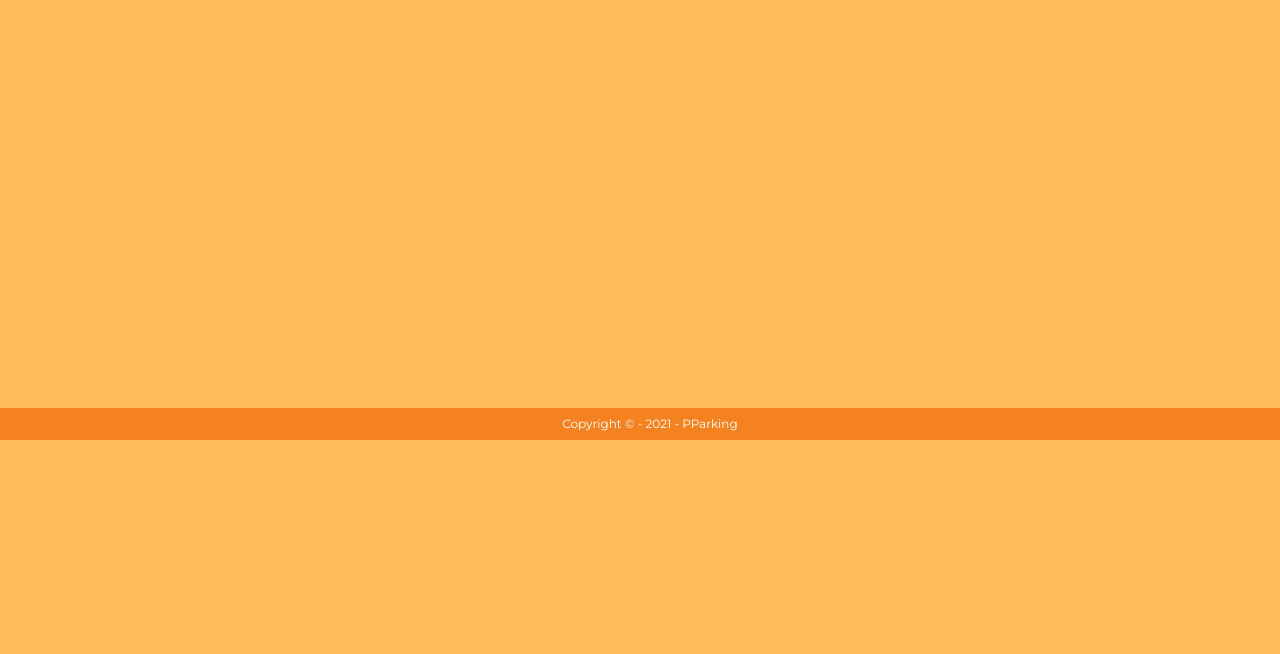
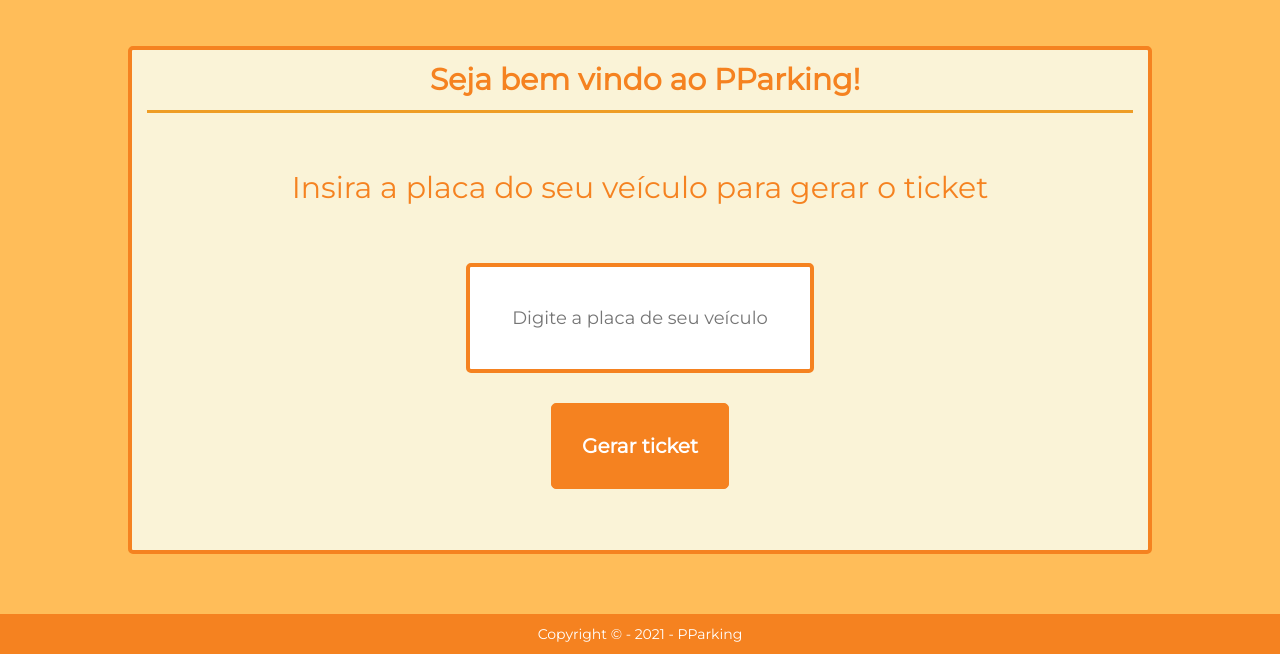
Before and after one commit to DaviMCC/PParking, a plain HTML site: page PParking Project/cabine_entrada.html in a window 1280 px wide. Shown: the part 360-1014 px from the top of the page. Before the commit the page ends 800 px from the top, so only its background shows below. Drawn offline with Linux system fonts and the light colour scheme.

Commit message:
cabine de entrada completa

```diff
--- a/PParking Project/CSS/entrada_style.css
+++ b/PParking Project/CSS/entrada_style.css
@@ -23,20 +23,117 @@ header{
 body {
     background-color: #ffbd59;
     padding-bottom: 58px;
+    font-family: Montserrat;
 }
 main{
-    width: 90vw;
+    width: 80%;
     margin: 0 auto;
-    padding: 30px 20px;
+
 }
-footer{
+
+article{
+
+    background-color:rgb(250, 243, 215);
+    border-radius: 5px;
+    border: 4px solid #f58220;
+    height: auto;
+    height: 500px;
+    max-height: 500px;
+    max-width: 1550px;
+    margin: 30px auto;
+
     text-align: center;
     font-family: Montserrat;
     font-size: 12px;
+    color: #f58220;
+
+}
+
+#titulo-instrucao{
+
+    margin: 15px;
+    padding-left: 10px;
+    padding-bottom: 15px;
+    font-weight: bold;
+
+    font-size: 30px;
+    border-bottom: 3px solid #ee9d25;
+
+}
+
+#mensagem{
+
+    font-size: 30px;
+    margin: 45px auto;
+    padding: 15px;
+}
+
+footer{
+    padding: 13px 0px;
+    background: #f58220;
+    position: absolute;
+    width: 100%;
+    margin: 30px auto;
+
+}
+
+footer p{
+    text-align: center;
+    font-size: 14px;
     color: white;
-    padding: 10px;
-    background-color: #f58220;
-    bottom: 0;
-    position: fixed;
-    width: 100%;
 }
+
+.divinstrucao >h1{
+    background-color: white;
+
+    border-radius: 5px;
+    border: 2px solid #f58220;
+
+    color: orange;
+    font-family: Montserrat;
+    font-size: 30px
+}
+
+#caixa-de-insercao-placa{
+
+    height: auto;
+    width: 260px;
+    text-align: center;
+    font-family: Montserrat;
+
+    font-size: 18px;
+    border-radius: 5px;
+    border: 4px solid #f58220;
+    padding: 40px;
+    margin:  auto;
+    display: block;
+}
+
+#caixa-de-insercao-placa:focus{
+
+    outline: none !important;
+
+    border: 4px solid #ffbd59;
+
+}
+#botao {
+
+    padding: 30px;
+    margin: 30px auto;
+    display: block;
+
+    font-weight: bold;
+    font-size: 20px;
+    font-family: Montserrat;
+
+    background: #f58220;
+    color: white;
+    border: 1px solid #f58220;
+    border-radius: 5px;
+}
+
+#botao:focus{
+
+    background-color: #ffbd59;
+    border: 4px solid #ffbd59;
+}
--- a/PParking Project/cabine_entrada.html
+++ b/PParking Project/cabine_entrada.html
@@ -14,11 +14,31 @@
         <header>
             <div class="caixa-apresentacao">
                 <h1 class="logo-header"><img src ="images/logo_pp.png" alt="PParking logotipo"></h1>
-                <h1 class="titulo-site">Cabine de Entrada</h1>
+                <h1 class="titulo-site" >Cabine de Entrada</h1>
             </div>
         </header>
 
         <main>
+            <article>
+
+                <div class="div-instrucao">
+                    <h1 id="titulo-instrucao">Seja bem vindo ao PParking!</h1>
+                    <p id="mensagem">Insira a placa do seu veículo para gerar o ticket</p>
+
+                </div>
+
+                <div class="divplaca">
+                    <form>
+                        <input type="text" id="caixa-de-insercao-placa" placeholder="Digite a placa de seu veículo" required="required" name=placa/>
+
+
+                        <input id="botao" type="submit" value="Gerar ticket" />
+                    </form>
+                </div>
+
+            </article>
+
+
         </main>
         <footer>
             <p>Copyright &copy; - 2021 - PParking </p>
```
